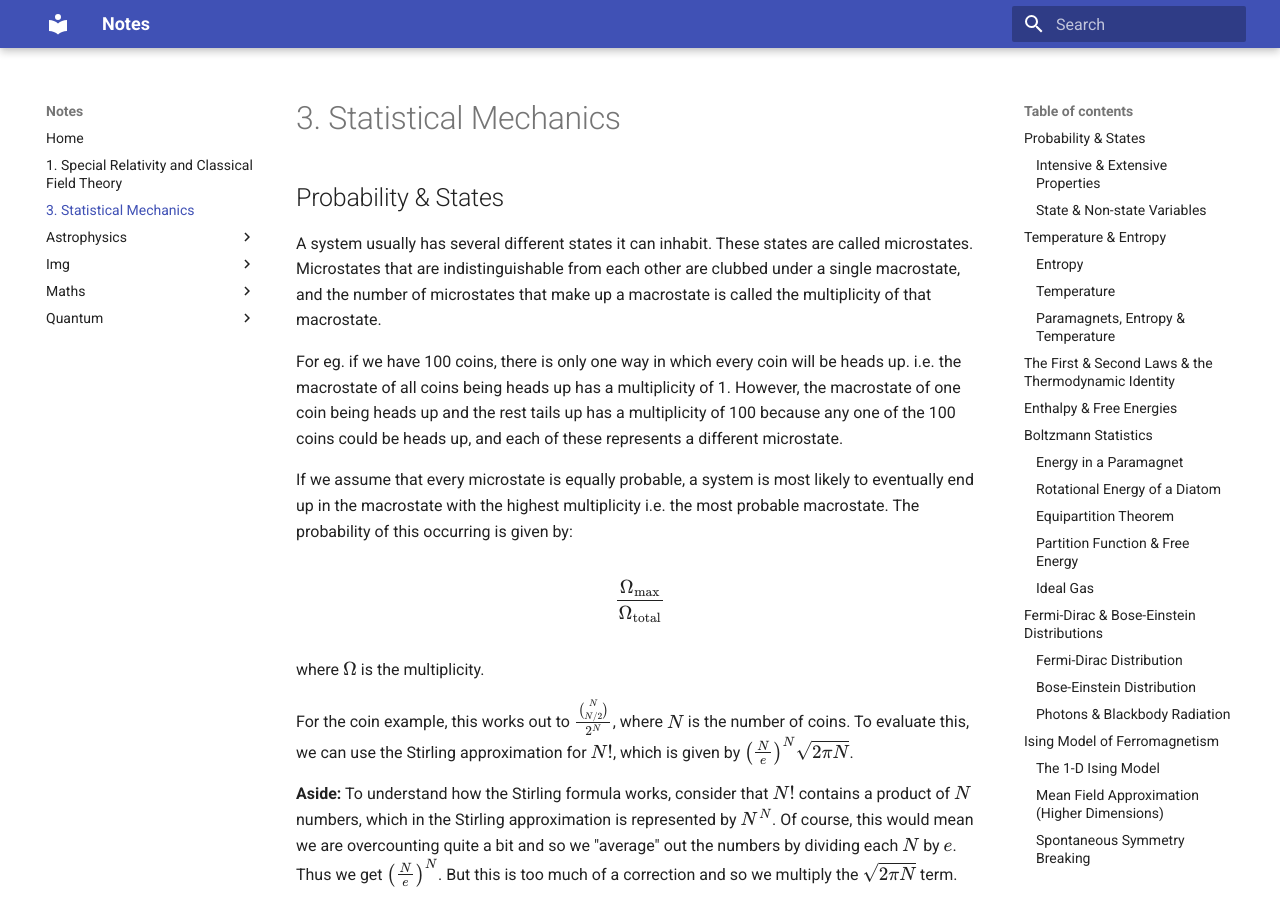
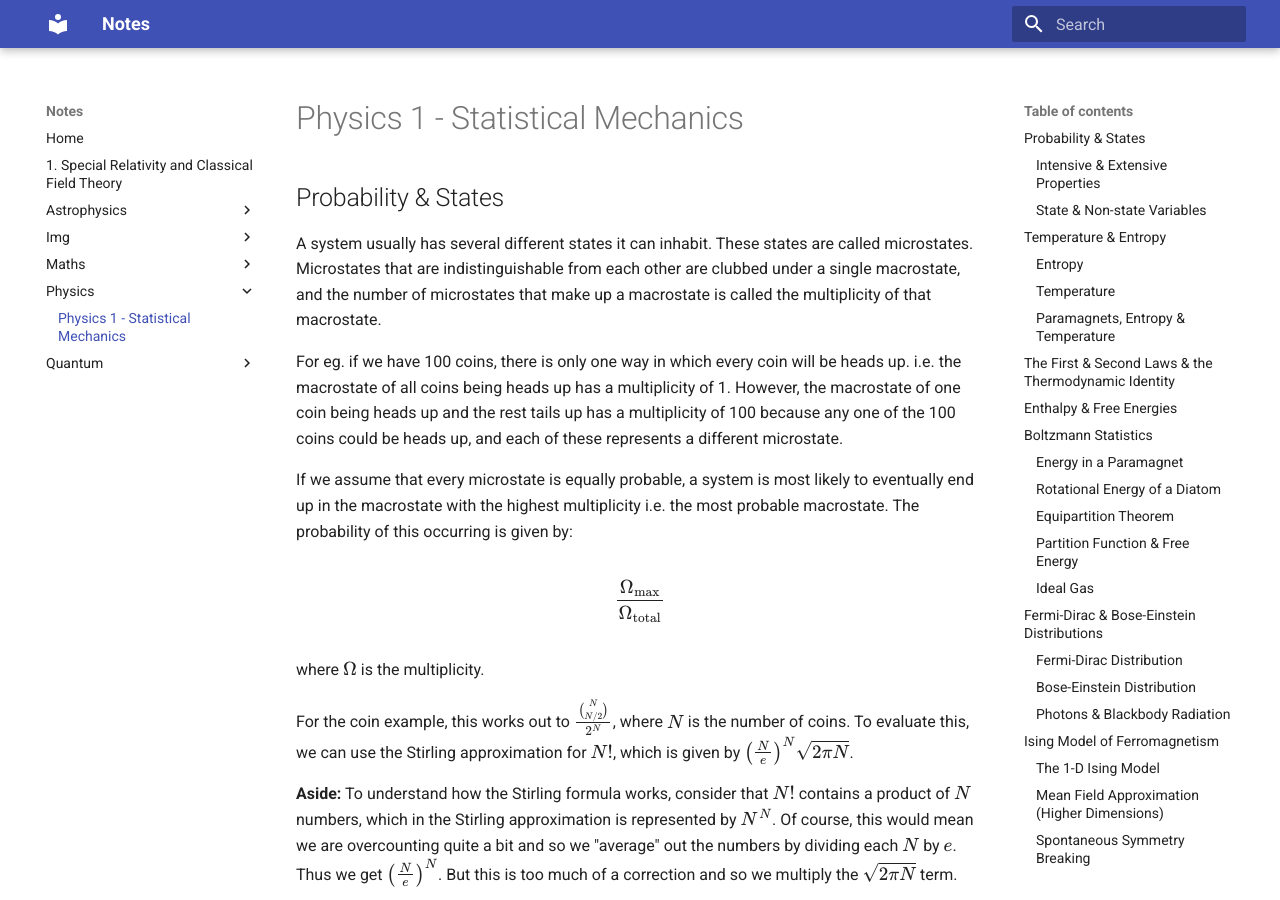
Before and after one commit to regstuff/notes, an MkDocs documentation site: the page built from docs/physics/physics_1_statistical_mechanics.md, in a window 1280 px wide and 900 px high. Built offline with MkDocs 1.6.1 and Material for MkDocs 9.7.7, drawn with Linux system fonts in a browser that asks for light colours.

Commit message:
Rename document to 'Physics 1 - Statistical Mechanics'

```diff
--- a/docs/statistical_mechanics.md
+++ b/docs/physics/physics_1_statistical_mechanics.md
@@ -1,4 +1,4 @@
-# 3. Statistical Mechanics
+# Physics 1 - Statistical Mechanics
 
 ## Probability & States
 A system usually has several different states it can inhabit. These states are called microstates. Microstates that are indistinguishable from each other are clubbed under a single macrostate, and the number of microstates that make up a macrostate is called the multiplicity of that macrostate.
```
